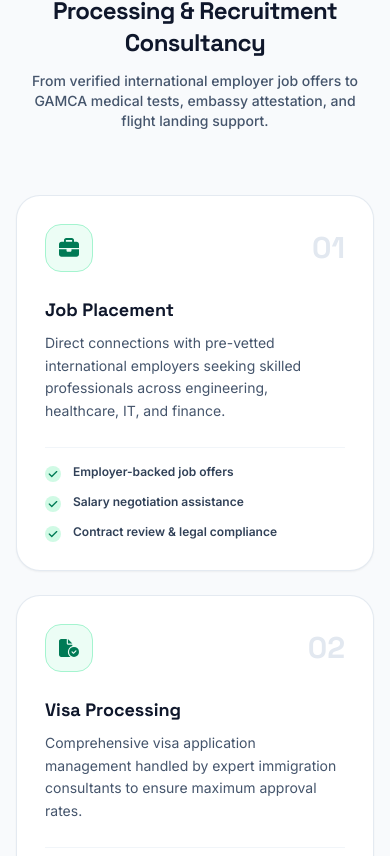
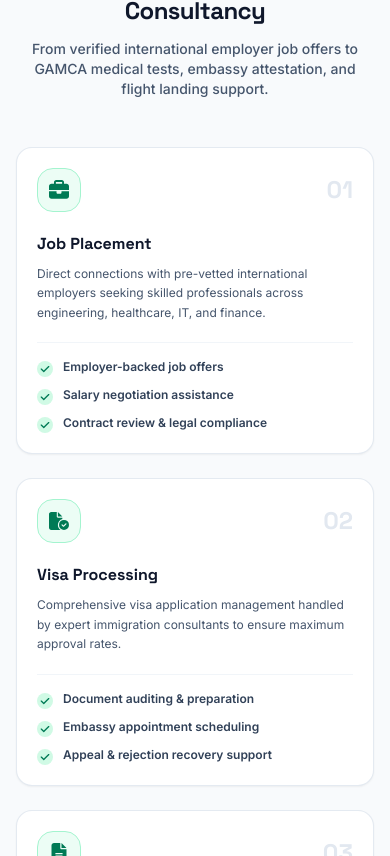
Before and after one commit to wasimfaiz/workvisevisa, a Next.js app: page / in a window 390 px wide. Shown: the part 1448-2304 px from the top of the page. Built offline with nearby package versions, Linux system fonts and the light colour scheme.

Commit message:
fixed service section

```diff
--- a/components/Industries.tsx
+++ b/components/Industries.tsx
@@ -109,13 +109,9 @@ export default function Industries() {
                 : "bg-teal-50 text-teal-800 border-teal-200";
 
             return (
-              <motion.article
+              <article
                 key={ind.id}
-                className="group relative flex flex-col justify-between rounded-3xl border border-slate-200/90 bg-white p-6 sm:p-8 shadow-sm transition-all duration-300 hover:border-emerald-500/60 hover:shadow-md"
-                initial={{ opacity: 0, y: 12 }}
-                whileInView={{ opacity: 1, y: 0 }}
-                viewport={{ once: true, amount: 0.1 }}
-                transition={{ duration: 0.3 }}
+                className="group relative flex flex-col justify-between rounded-2xl sm:rounded-3xl border border-slate-200/90 bg-white p-5 sm:p-8 shadow-sm transition-[border-color,box-shadow] duration-200 hover:border-emerald-500/60 hover:shadow-md"
               >
                 <div>
                   {/* Top card bar: Icon + Demand Badge */}
@@ -160,7 +156,7 @@ export default function Industries() {
                     </div>
                   </div>
                 </div>
-              </motion.article>
+              </article>
             );
           })}
         </div>
--- a/components/Services.tsx
+++ b/components/Services.tsx
@@ -31,12 +31,12 @@ export default function Services() {
   return (
     <section
       id="services"
-      className="relative py-24 md:py-32 overflow-hidden bg-slate-50"
+      className="relative py-16 sm:py-20 md:py-24 overflow-hidden bg-slate-50"
     >
       <div className="relative z-10 mx-auto max-w-7xl px-4 sm:px-6 lg:px-8">
         {/* heading */}
         <motion.div
-          className="text-center mb-16"
+          className="text-center mb-12 sm:mb-16"
           initial={{ opacity: 0, y: 20 }}
           whileInView={{ opacity: 1, y: 0 }}
           viewport={{ once: true }}
@@ -53,45 +53,41 @@ export default function Services() {
           </p>
         </motion.div>
 
-        {/* 6 service cards */}
+        {/* 6 service cards - clean, solid cards without jarring scroll-shrink animation on mobile */}
         <div className="grid gap-6 sm:grid-cols-2 lg:grid-cols-3">
           {services.map((s, i) => {
             const Icon = iconMap[s.iconName] ?? FaBriefcase;
             const num = String(i + 1).padStart(2, "0");
 
             return (
-              <motion.div
+              <div
                 key={s.title}
-                className="group relative flex flex-col justify-between rounded-3xl border border-slate-200/90 bg-white p-7 shadow-xs transition-all duration-300 hover:border-emerald-500/50 hover:shadow-md"
-                initial={{ opacity: 0, y: 12 }}
-                whileInView={{ opacity: 1, y: 0 }}
-                viewport={{ once: true, amount: 0.1 }}
-                transition={{ duration: 0.3 }}
+                className="group relative flex flex-col justify-between rounded-2xl sm:rounded-3xl border border-slate-200/90 bg-white p-5 sm:p-7 shadow-xs transition-[border-color,box-shadow] duration-200 hover:border-emerald-500/50 hover:shadow-md"
               >
                 <div>
-                  <div className="mb-6 flex items-center justify-between">
-                    <div className="flex h-12 w-12 items-center justify-center rounded-2xl bg-emerald-50 border border-emerald-200 group-hover:bg-emerald-600 group-hover:text-white transition-colors duration-200 text-emerald-700">
+                  <div className="mb-5 sm:mb-6 flex items-center justify-between">
+                    <div className="flex h-11 w-11 sm:h-12 sm:w-12 items-center justify-center rounded-2xl bg-emerald-50 border border-emerald-200 group-hover:bg-emerald-600 group-hover:text-white transition-colors duration-200 text-emerald-700">
                       <Icon className="w-5 h-5" />
                     </div>
-                    <span className="text-3xl font-display font-black text-slate-200 group-hover:text-emerald-100 transition-colors duration-200 select-none">
+                    <span className="text-2xl sm:text-3xl font-display font-black text-slate-200 group-hover:text-emerald-100 transition-colors duration-200 select-none">
                       {num}
                     </span>
                   </div>
 
-                  <h3 className="mb-2 text-lg font-display font-bold text-slate-900 group-hover:text-emerald-700 transition-colors">
+                  <h3 className="mb-2 text-base sm:text-lg font-display font-bold text-slate-900 group-hover:text-emerald-700 transition-colors">
                     {s.title}
                   </h3>
-                  <p className="mb-6 text-sm text-slate-600 leading-relaxed font-normal">
+                  <p className="mb-5 sm:mb-6 text-xs sm:text-sm text-slate-600 leading-relaxed font-normal">
                     {s.description}
                   </p>
                 </div>
 
                 {/* Checklist with checkmarks */}
-                <ul className="space-y-3 pt-4 border-t border-slate-100">
+                <ul className="space-y-2.5 sm:space-y-3 pt-4 border-t border-slate-100">
                   {s.features.map((f) => (
                     <li
                       key={f}
-                      className="flex items-start gap-3 text-xs font-semibold text-slate-700"
+                      className="flex items-start gap-2.5 sm:gap-3 text-xs font-semibold text-slate-700"
                     >
                       <div className="mt-0.5 flex h-4 w-4 shrink-0 items-center justify-center rounded-full bg-emerald-100 text-emerald-700">
                         <FaCheck className="w-2.5 h-2.5" />
@@ -100,7 +96,7 @@ export default function Services() {
                     </li>
                   ))}
                 </ul>
-              </motion.div>
+              </div>
             );
           })}
         </div>
--- a/components/WhyUs.tsx
+++ b/components/WhyUs.tsx
@@ -62,13 +62,9 @@ export default function WhyUs() {
             const num = String(i + 1).padStart(2, "0");
 
             return (
-              <motion.div
+              <div
                 key={p.title}
-                className="group relative rounded-2xl border border-slate-200/90 bg-white p-7 transition-all duration-200 hover:border-emerald-500/50 hover:shadow-md overflow-hidden shadow-xs"
-                initial={{ opacity: 0, y: 12 }}
-                whileInView={{ opacity: 1, y: 0 }}
-                viewport={{ once: true, amount: 0.1 }}
-                transition={{ duration: 0.3 }}
+                className="group relative rounded-2xl border border-slate-200/90 bg-white p-5 sm:p-7 transition-[border-color,box-shadow] duration-200 hover:border-emerald-500/50 hover:shadow-md overflow-hidden shadow-xs"
               >
                 <div className="flex items-start justify-between mb-5">
                   <div className="flex h-12 w-12 items-center justify-center rounded-2xl bg-emerald-50 border border-emerald-200 text-emerald-700 group-hover:bg-emerald-600 group-hover:text-white transition-colors duration-200">
@@ -86,7 +82,7 @@ export default function WhyUs() {
                 <p className="text-sm text-slate-600 leading-relaxed font-normal">
                   {p.description}
                 </p>
-              </motion.div>
+              </div>
             );
           })}
         </div>
```
